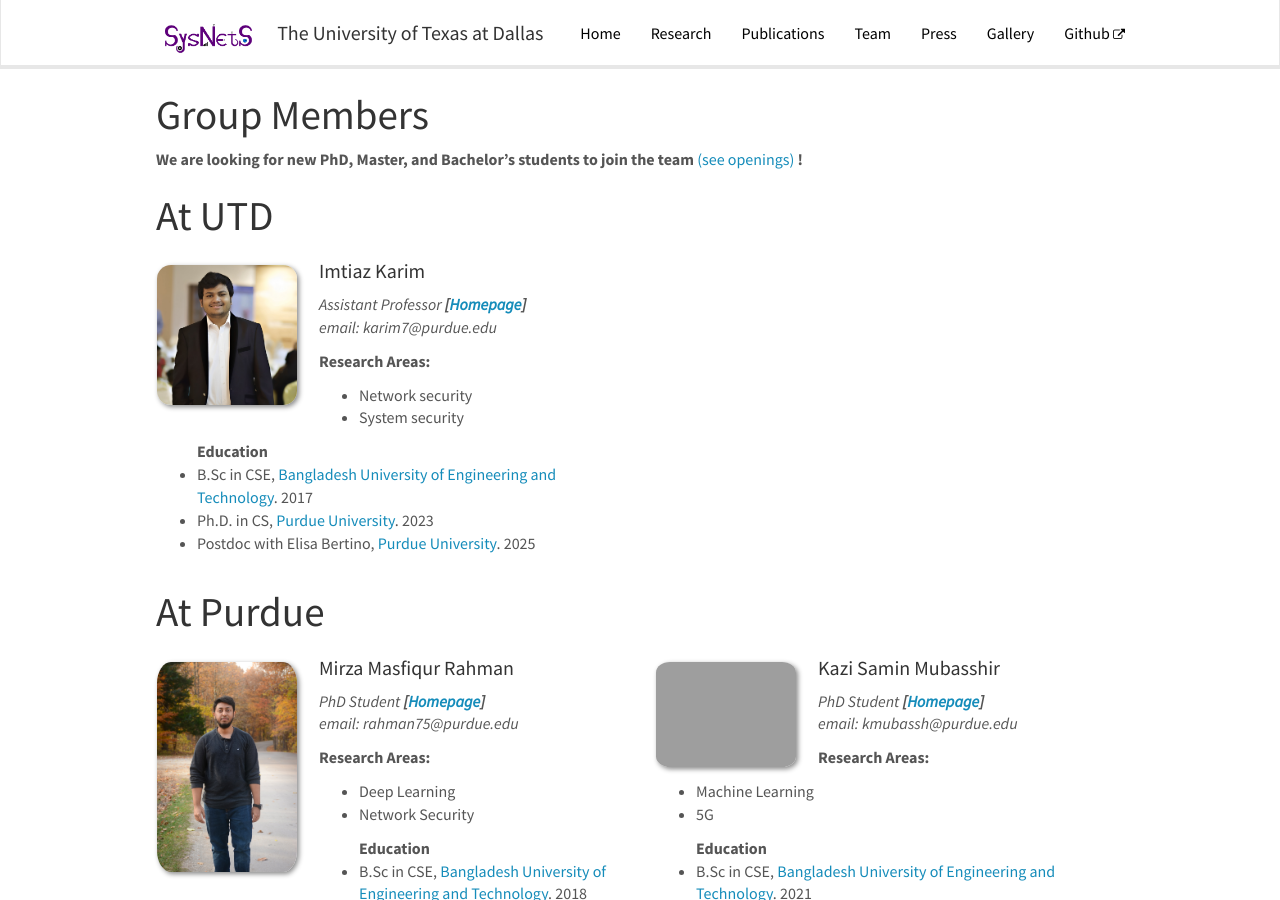
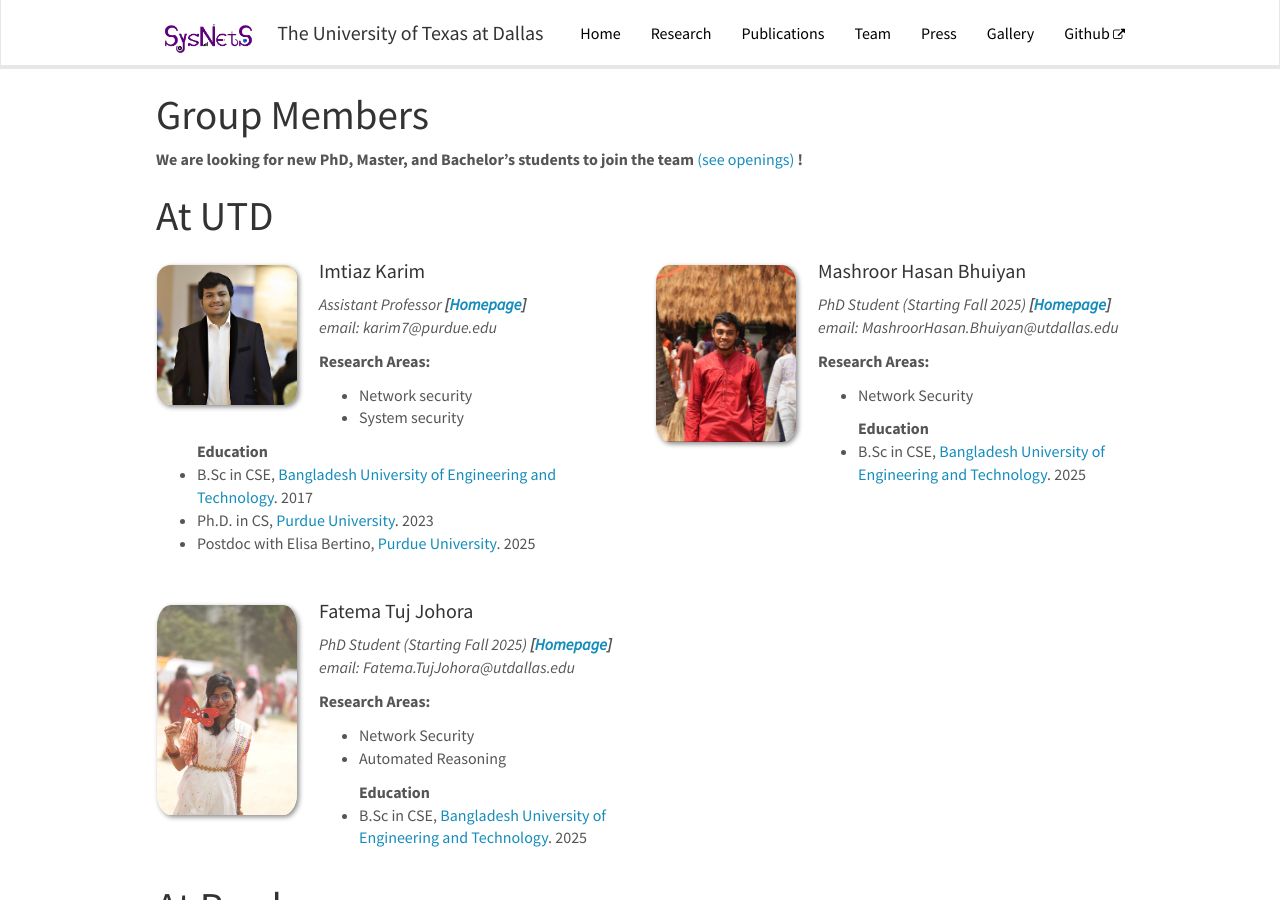
Before and after one commit to SysNetS/sysnets.github.io, a Jekyll site: the page built from _pages/team.md, in a window 1280 px wide and 900 px high. Built offline with Jekyll 4.4.1, drawn with Linux system fonts in a browser that asks for light colours; nearby versions of some CDN libraries.

Commit message:
Added new team members

```diff
--- a/_data/team_members_utd.yml
+++ b/_data/team_members_utd.yml
@@ -10,3 +10,28 @@
   number_rec: 2
   interest1: Network security
   interest2: System security
+
+
+
+- name: Mashroor Hasan Bhuiyan
+  photo: Mashroor.jpg
+  info: PhD Student (Starting Fall 2025)
+  email: MashroorHasan.Bhuiyan@utdallas.edu
+  link:  https://mahabhu.github.io
+  number_educ: 1
+  education1: B.Sc in CSE, <a href="https://www.buet.ac.bd/web/" target="_blank">Bangladesh University of Engineering and Technology</a>. 2025
+  number_rec: 1
+  interest1: Network Security
+
+
+
+- name:  Fatema Tuj Johora
+  photo: Fatema.jpg
+  info: PhD Student (Starting Fall 2025)
+  email: Fatema.TujJohora@utdallas.edu
+  link:  https://johoraava.github.io
+  number_educ: 1
+  education1: B.Sc in CSE, <a href="https://www.buet.ac.bd/web/" target="_blank">Bangladesh University of Engineering and Technology</a>. 2025
+  number_rec: 2
+  interest1: Network Security
+  interest2: Automated Reasoning
```
Also changed, not shown: images/teampic/Fatema.jpg (added), images/teampic/Mashroor.jpg (added).
